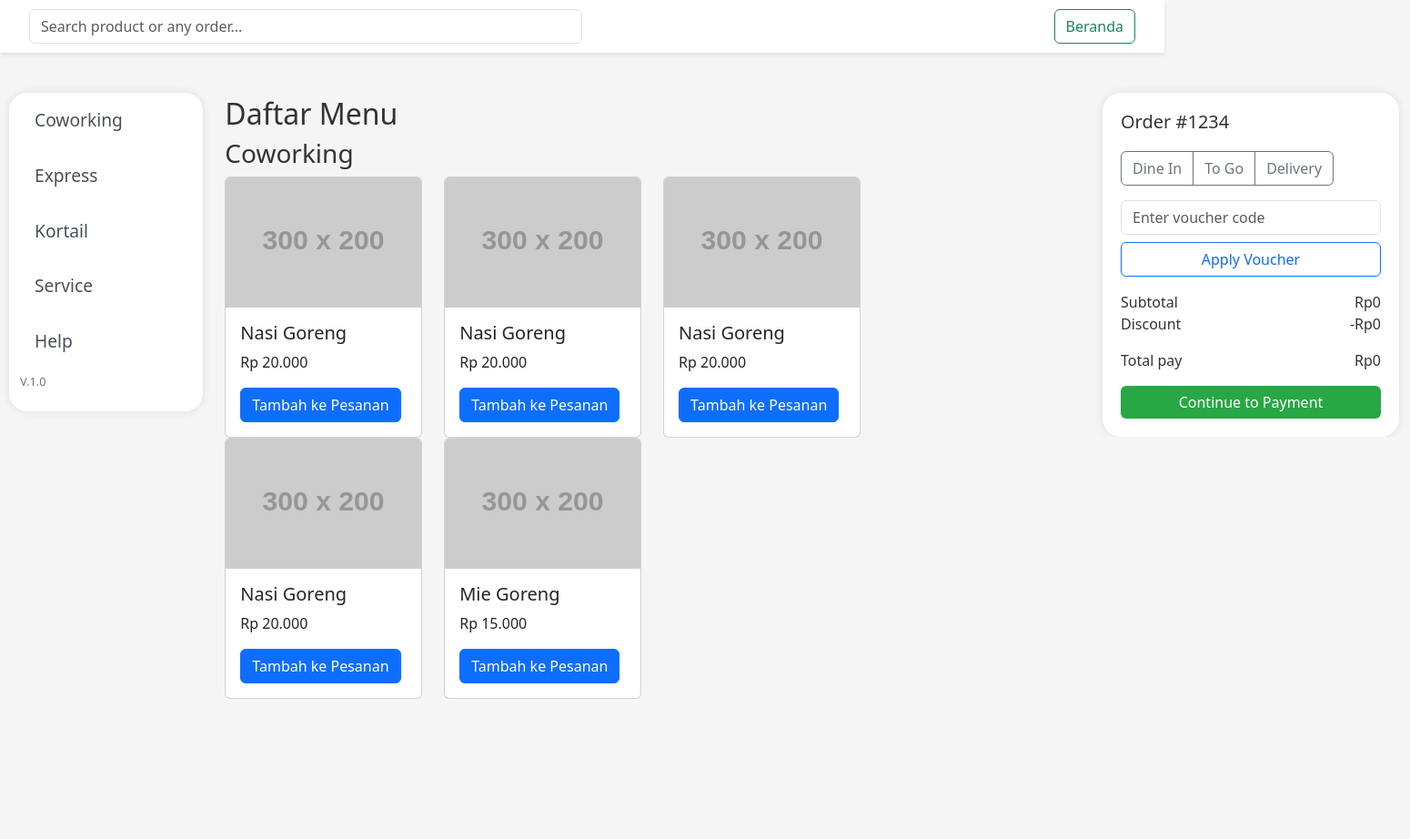
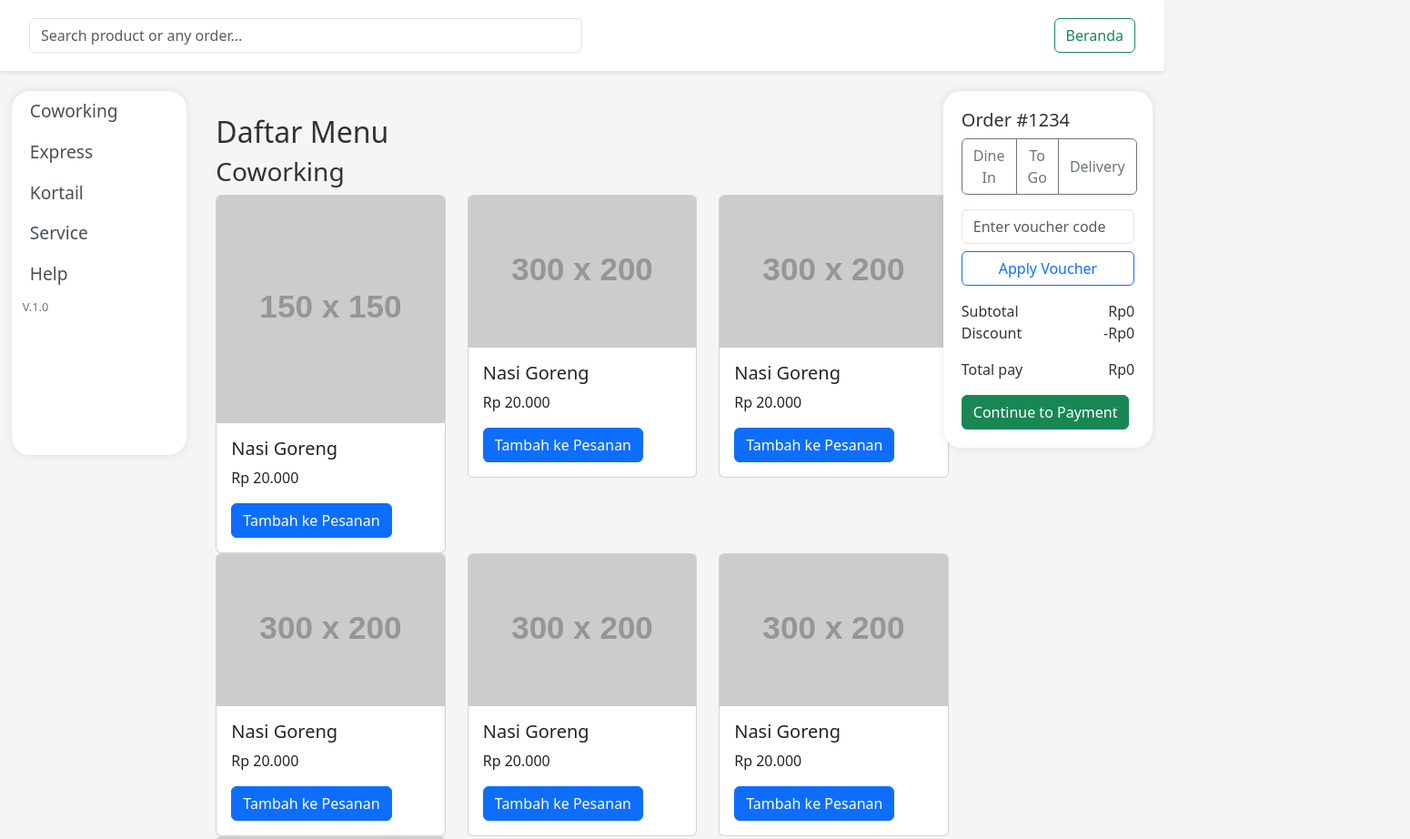
Before and after one commit to icannns/ngolab-pos, a plain HTML site: page menu.html in a window 1280 px wide. Shown: the top 922 px of the page at 91% size, 1550 px wide, since content can reach past the window. Before the commit the page ends 800 px from the top, so only its background shows below. Drawn offline with nearby package versions, Linux system fonts and the light colour scheme.

Commit message:
responsive

```diff
--- /dev/null
+++ b/menu.css
@@ -0,0 +1,95 @@
+body {
+    background-color: #f5f5f5;
+    color: #333;
+}
+
+.navbar {
+    background-color: white !important;
+    padding: 20px;
+    top: 0;
+    width: 100%;
+    position: sticky;
+    z-index: 1000;
+    box-shadow: 0 2px 4px rgba(0, 0, 0, 0.1);
+}
+
+.search-input {
+    width: 50%; /* Responsive input */
+}
+
+#sidebar {
+    background-color: #ffffff;
+    box-shadow: 0px 0px 10px rgba(0, 0, 0, 0.1);
+    border-radius: 20px;
+    top: 100px; /* Sticky position from the top */
+    width: 15%;
+    left: 1%;
+    position: fixed;
+    height: 50%; /* Sticky height */
+}
+
+#sidebar .nav-link {
+    color: #495057;
+    padding: 0.5rem;
+    font-weight: 500;
+    font-size: 1.2rem;
+}
+
+#sidebar .nav-link.active {
+    background-color: #e9ecef;
+    border-radius: 8px;
+    margin-top: 5px;
+}
+
+.container-fluid {
+    max-width: 100%;
+}
+
+.main-content {
+    background-color: #ffffff;
+    padding: 20px;
+    box-shadow: 0px 0px 10px rgba(0, 0, 0, 0.1);
+}
+
+.card img {
+    width: 100%;
+    height: auto;
+}
+
+.category-section {
+    display: none;
+}
+
+.footer-text {
+    font-size: 0.8rem;
+    color: #6c757d;
+    text-align: center;
+    margin-top: 20px;
+}
+
+.order-summary {
+    background-color: #ffffff;
+    box-shadow: 0px 0px 10px rgba(0, 0, 0, 0.1);
+    border-radius: 20px;
+    padding: 20px;
+}
+
+/* Default styling for larger screens */
+#sidebar-right {
+    top: 100px;
+    right: 1%;
+    width: 18%;
+    height: 50%;
+    position: fixed;
+}
+
+/* Responsive styling for smaller screens */
+@media (max-width: 992px) {
+    #sidebar-right {
+        width: 100%;
+        height: auto; /* Adjust height to fit content */
+        position: relative; /* Make it non-fixed */
+        top: auto; /* Remove top offset */
+        margin-top: 20px; /* Optional spacing */
+    }
+}
--- a/menu.html
+++ b/menu.html
@@ -5,90 +5,7 @@
     <meta name="viewport" content="width=device-width, initial-scale=1.0">
     <title>POS System with Right Sidebar</title>
     <link href="https://cdn.jsdelivr.net/npm/bootstrap@5.3.0-alpha1/dist/css/bootstrap.min.css" rel="stylesheet">
-
-    <style>
-        body {
-            background-color: #f5f5f5;
-            color: #333;
-        }
-        .navbar {
-            background-color: white !important;
-            padding: 10px 20px;
-            box-shadow: 0 2px 4px rgba(0, 0, 0, 0.1);
-        }
-        .search-input {
-            width: 50%;
-        }
-        #sidebar {
-            background-color: #ffffff;
-            box-shadow: 0px 0px 10px rgba(0, 0, 0, 0.1);
-            border-radius: 20px;
-            margin-left: 10px;
-            height: 350px;
-            margin-top:20px;
-        }
-        #sidebar .nav-link {
-            color: #495057;
-            padding: 1rem;
-            font-weight: 500;
-            font-size: 1.2rem;
-        }
-        #sidebar .nav-link.active {
-            background-color: #e9ecef;
-            border-radius: 8px;
-            margin-top: 5px;
-        }
-        .container-fluid {
-            max-width: 100%;
-        }
-        .main-content {
-            background-color: #ffffff;
-            padding: 20px;
-            box-shadow: 0px 0px 10px rgba(0, 0, 0, 0.1);
-        }
-        .card img {
-            width: 100%;
-            height: auto;
-        }
-        .category-section {
-            display: none;
-        }
-        .footer-text {
-            font-size: 0.8rem;
-            color: #6c757d;
-            margin-top: 20px;
-            text-align: center;
-        }
-        #sidebar-right {
-            position: absolute;
-            width: 350px;
-            padding-top: 20px;
-            margin-left: 1200px;
-            overflow-y: auto;
-            border-radius: 20px;
-        }
-        .order-summary {
-            background-color: #ffffff;
-
-            box-shadow: 0px 0px 10px rgba(0, 0, 0, 0.1);
-            border-radius: 20px;
-            padding: 20px;
-        }
-        .order-summary h5 {
-            margin-bottom: 20px;
-        }
-        .btn-success {
-            width: 100%;
-            margin-top: 20px;
-            background-color: #28a745;
-            border: none;
-        }
-        .discount-info {
-            margin-top: 10px;
-            font-style: italic;
-            color: #555;
-        }
-    </style>
+    <link rel="stylesheet" href="menu.css">
 </head>
 <body>
 
@@ -125,7 +42,7 @@
             </div>
 
             <!-- Main Content -->
-            <div class="col-md-7">
+            <div class="col-md-8 offset-md-2">
                 <div class="container mt-4">
                     <h2 class="menu-title">Daftar Menu</h2>
 
@@ -133,6 +50,16 @@
                     <div id="coworking" class="category-section">
                         <h3 class="category-title">Coworking</h3>
                         <div class="row">
+                            <div class="col-md-4">
+                                <div class="card">
+                                    <img src="https://via.placeholder.com/150x150" class="card-img-top" alt="Nasi Goreng">
+                                    <div class="card-body">
+                                        <h5 class="card-title">Nasi Goreng</h5>
+                                        <p class="card-text">Rp 20.000</p>
+                                        <button class="btn btn-primary add-to-order" data-item="Nasi Goreng" data-price="20000">Tambah ke Pesanan</button>
+                                    </div>
+                                </div>
+                            </div>
                             <div class="col-md-4">
                                 <div class="card">
                                     <img src="https://via.placeholder.com/300x200" class="card-img-top" alt="Nasi Goreng">
@@ -144,6 +71,15 @@
                                 </div>
                             </div>
                             <div class="col-md-4">
+                                <div class="card">
+                                    <img src="https://via.placeholder.com/300x200" class="card-img-top" alt="Nasi Goreng">
+                                    <div class="card-body">
+                                        <h5 class="card-title">Nasi Goreng</h5>
+                                        <p class="card-text">Rp 20.000</p>
+                                        <button class="btn btn-primary add-to-order" data-item="Nasi Goreng" data-price="20000">Tambah ke Pesanan</button>
+                                    </div>
+                                </div>
+                            </div><div class="col-md-4">
                                 <div class="card">
                                     <img src="https://via.placeholder.com/300x200" class="card-img-top" alt="Nasi Goreng">
                                     <div class="card-body">
@@ -214,8 +150,37 @@
                     </div>
 
                 </div>
+            <!-- Kategori Express -->
+            <div id="kortail" class="category-section">
+                <h3 class="category-title">Kortail</h3>
+                <div class="row">
+                    <div class="col-md-4">
+                        <div class="card">
+                            <img src="https://via.placeholder.com/300x200" class="card-img-top" alt="Es Teh">
+                            <div class="card-body">
+                                <h5 class="card-title">Es Teh</h5>
+                                <p class="card-text">Rp 5.000</p>
+                                <button class="btn btn-primary add-to-order" data-item="Es Teh" data-price="5000">Tambah ke Pesanan</button>
+                            </div>
+                        </div>
+                    </div>
+                    <div class="col-md-4">
+                        <div class="card">
+                            <img src="https://via.placeholder.com/300x200" class="card-img-top" alt="Jus Jeruk">
+                            <div class="card-body">
+                                <h5 class="card-title">Jus Jeruk</h5>
+                                <p class="card-text">Rp 10.000</p>
+                                <button class="btn btn-primary add-to-order" data-item="Jus Jeruk" data-price="10000">Tambah ke Pesanan</button>
+                            </div>
+                        </div>
+                    </div>
+                </div>
             </div>
 
+            </div>
+</div>
+
+</div>
             <!-- Sidebar Kanan (Order Summary) -->
             <div id="sidebar-right">
                 <div class="order-summary">
```
